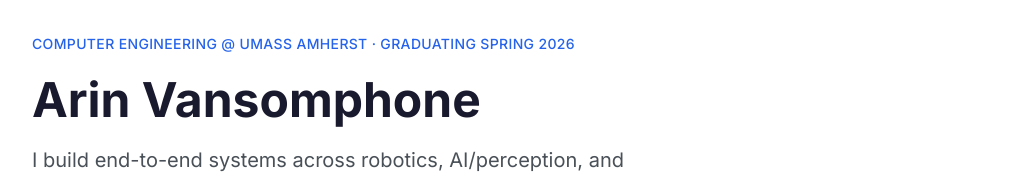
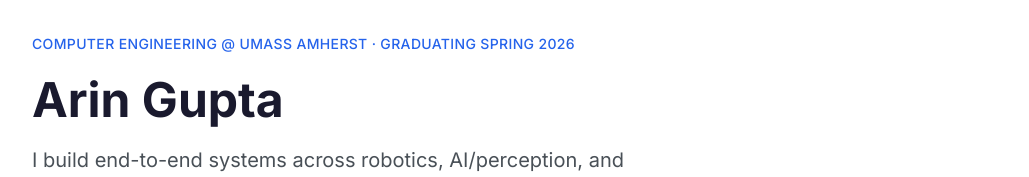
Before and after one commit to Aringupta/Portfolio_AG, a Next.js app: page / in a window 1280 px wide. Shown: the part 143-320 px from the top of the page, without its empty margins (120-1149 px from the left). Built offline with nearby package versions, Linux system fonts and the light colour scheme; no server answers.

Commit message:
Fix name to Arin Gupta

```diff
--- a/src/app/layout.tsx
+++ b/src/app/layout.tsx
@@ -6,8 +6,8 @@ import "./globals.css";
 
 export const metadata: Metadata = {
   title: {
-    default: "Arin Vansomphone | Computer Engineering",
-    template: "%s | Arin Vansomphone",
+    default: "Arin Gupta | Computer Engineering",
+    template: "%s | Arin Gupta",
   },
   description:
     "Computer Engineering senior at UMass Amherst. I build end-to-end systems across robotics, AI/perception, and software.",
@@ -15,10 +15,10 @@ export const metadata: Metadata = {
     process.env.NEXT_PUBLIC_SITE_URL || "https://yourname.vercel.app"
   ),
   openGraph: {
-    title: "Arin Vansomphone | Computer Engineering",
+    title: "Arin Gupta | Computer Engineering",
     description:
       "Computer Engineering senior at UMass Amherst. I build end-to-end systems across robotics, AI/perception, and software.",
-    siteName: "Arin Vansomphone",
+    siteName: "Arin Gupta",
     locale: "en_US",
     type: "website",
     images: [{ url: "/og-image.png", width: 1200, height: 630 }],
--- a/src/app/page.tsx
+++ b/src/app/page.tsx
@@ -14,7 +14,7 @@ export default function HomePage() {
           Computer Engineering @ UMass Amherst &middot; Graduating Spring 2026
         </p>
         <h1 className="text-4xl sm:text-5xl font-bold text-text-primary dark:text-dark-text-primary leading-tight">
-          Arin Vansomphone
+          Arin Gupta
         </h1>
         <p className="mt-4 text-lg sm:text-xl text-text-secondary dark:text-dark-text-secondary max-w-2xl">
           I build end-to-end systems across robotics, AI/perception, and software.
--- a/src/app/resume/page.tsx
+++ b/src/app/resume/page.tsx
@@ -5,7 +5,7 @@ import { createMetadata } from "@/lib/metadata";
 
 export const metadata = createMetadata({
   title: "Resume",
-  description: "Resume and key highlights — Arin Vansomphone, Computer Engineering @ UMass Amherst.",
+  description: "Resume and key highlights — Arin Gupta, Computer Engineering @ UMass Amherst.",
   path: "/resume",
 });
 
--- a/src/lib/metadata.ts
+++ b/src/lib/metadata.ts
@@ -1,7 +1,7 @@
 import type { Metadata } from "next";
 
 const SITE_URL = process.env.NEXT_PUBLIC_SITE_URL || "https://yourname.vercel.app";
-const SITE_NAME = "Arin Vansomphone";
+const SITE_NAME = "Arin Gupta";
 
 export function createMetadata({
   title,
```
